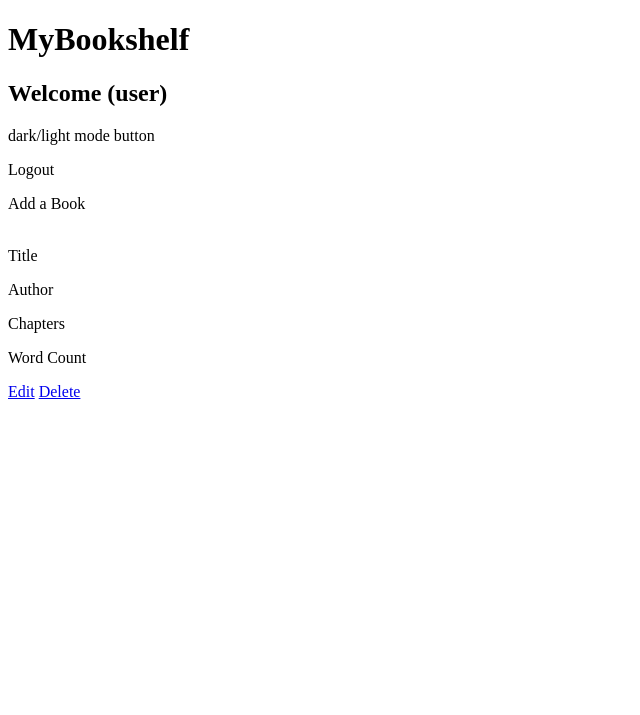
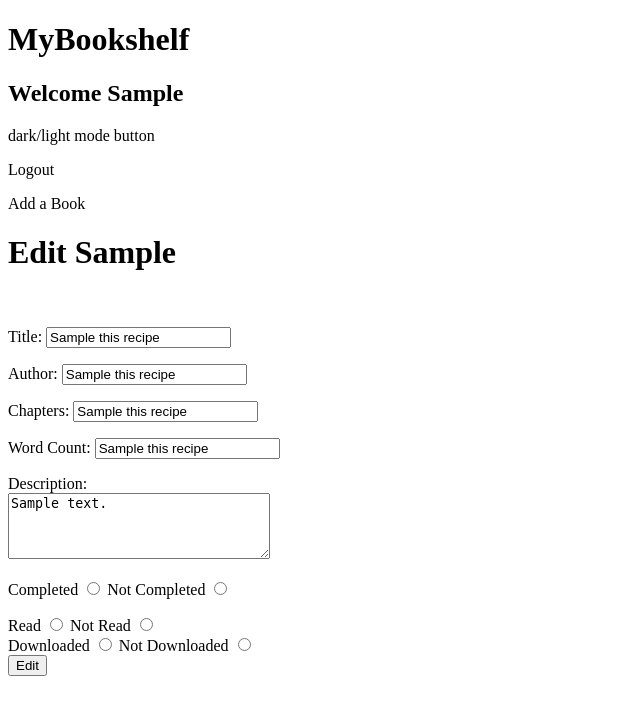
Before and after one commit to Theresa1897/MyBookshelf, a Python web app: template flask_app/templates/edit.html in a window 1280 px wide. Shown: the top 715 px of the page, without its empty margins (0-640 px from the left). Run offline with Jinja, Linux system fonts and the light colour scheme; the template is opened without the code that fills it: most values are stand-ins (such as "Sample title", 1, 10 or a date in 2020).

Commit message:
final html added with python

```diff
--- a/flask_app/templates/edit.html
+++ b/flask_app/templates/edit.html
@@ -4,37 +4,92 @@
     <meta charset="UTF-8">
     <meta http-equiv="X-UA-Compatible" content="IE=edge">
     <meta name="viewport" content="width=device-width, initial-scale=1.0">
-    <title>MyBookshelf Edit Page</title>
+    <title>MyBookshelf Edit Book</title>
 </head>
 <body>
     <container>
-                                                        <!-- ADD IN INPUT BOXES WITH PREFILLED INFORMATION FOR EDIT PAGE -->
+                                    <!-- ADD IN INPUT BOXES WITH PREFILLED INFORMATION FOR EDIT PAGE -->
         <header>
             <h1>MyBookshelf</h1>
-            <h2>Welcome (user)</h2>
+            <h2>Welcome {{logged_user.first_name}}</h2>
             <p>dark/light mode button</p>
             <p>Logout</p>
         </header>
+
         <div id="add">
             Add a Book
         </div>
+
+        <h1>Edit {{this_recipe}}</h1>
+
+    <form action="/recipes/edit" method="post">
+        <input type="hidden" name="user_id" value="{{session.user_id}}">
         <img name="book_img">
-        <p class="T-A">
-            <p>Title</p>
-            <p>Author</p>
+        <div class="T-A">
+            <p>Title:
+                <input name="name" value="{{this_recipe.name}}">
+            </p>
+            <p>Author:
+                <input name="name" value="{{this_recipe.name}}">
+            </p>
+        </div>
+
+        <p class="count">
+            <p>Chapters:
+                <input name="name" value="{{this_recipe.name}}">
+            </p>
+            <p>Word Count:
+                <input name="name" value="{{this_recipe.name}}">
+            </p>
         </p>
-        <p class="count">
-            <p>Chapters</p>
-            <p>Word Count</p>
-        </p>
-        <p class="tools">
-            <a href="edit">Edit</a>
-            <a href="delete">Delete</a>
-        </p>
-        <!-- TEXT BOX -- DESCRIPTION -->
-        <!-- complete/ Incomplete -->
-        <!-- read / Not Read -->
-        <!-- Download / Not Downloaded -->
+
+        <div class="description">
+            Description:<br>
+            <textarea name="description" cols="30" rows="4">{{this_recipe.description}}</textarea>
+        </div>
+
+        <div class="completes">
+            <p class="completed">
+                Completed
+                <input type="radio" name="com" value="1"
+                {% if this_recipe.under_thirty == 1 %}
+                checked
+                {% endif %}>
+                Not Completed
+                <input type="radio" name="com" value="0"
+                {% if this_recipe.under_thirty == 0 %}
+                checked
+                {% endif %}>
+            </p>
+        </div>
+
+        <div class="read">
+            Read
+            <input type="radio" name="reads" value="1"
+                {% if this_recipe.under_thirty == 1 %}
+                checked
+                {% endif %}>
+            Not Read
+            <input type="radio" name="reads" value="0"
+                {% if this_recipe.under_thirty == 0 %}
+                checked
+                {% endif %}>
+        </div>
+
+        <div class="download">
+            Downloaded
+            <input type="radio" name="dnl" value="1"
+                {% if this_recipe.under_thirty == 1 %}
+                checked
+                {% endif %}>
+            Not Downloaded
+            <input type="radio" name="dnl" value="0"
+                {% if this_recipe.under_thirty == 0 %}
+                checked
+                {% endif %}>
+        </div>
+        <button>Edit</button>
+
         <span id="spotify">
             <!-- ADD SPOTIFY API!!!!!!!!!!!!!! -->
         </span>
```
Also changed, not shown: flask_app/templates/add_book.html (+42 -12 lines), flask_app/templates/book_show.html (+49 -9 lines), flask_app/templates/home.html (+24 -12 lines).
